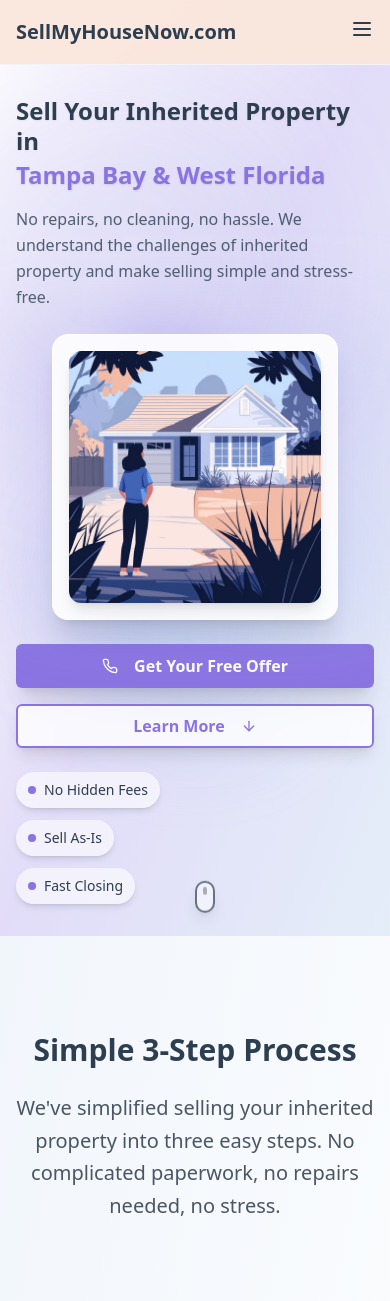
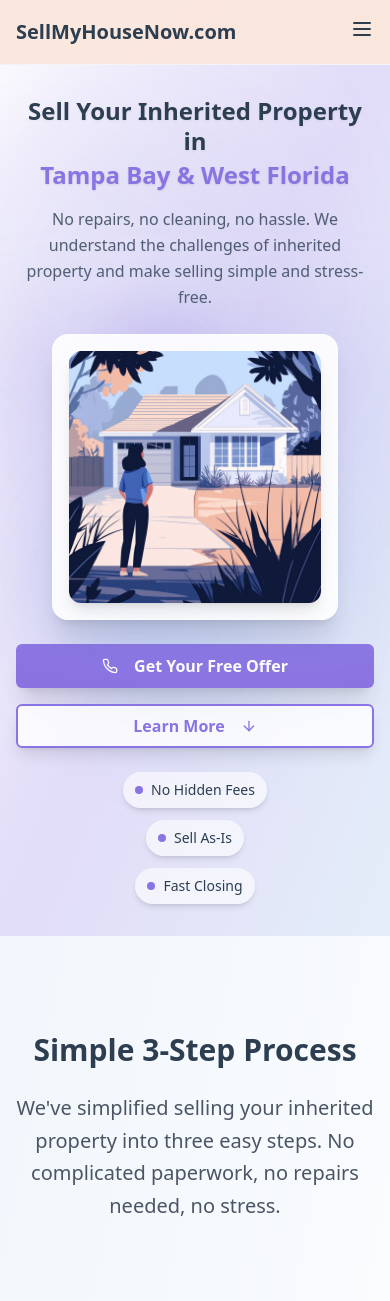
Before and after one commit to tlfla/gentle-home-solutions, a React (Vite) app: page / in a window 390 px wide. Shown: the top 1301 px of the page. Built offline with nearby package versions, Linux system fonts and the light colour scheme.

Commit message:
Fix mobile hero section layout
Center-align text and hide scroll icon on mobile.

```diff
--- a/src/components/Hero.tsx
+++ b/src/components/Hero.tsx
@@ -43,12 +43,12 @@ export const Hero = () => {
           <div className="space-y-6 sm:space-y-8 lg:space-y-12 animate-fade-in">
             {/* 1. Headline text */}
             <div className="space-y-4 sm:space-y-6 lg:space-y-8">
-              <h1 className="text-2xl sm:text-3xl md:text-4xl lg:text-5xl xl:text-6xl font-bold text-[#2C3E50] leading-tight drop-shadow-sm">
+              <h1 className="text-2xl sm:text-3xl md:text-4xl lg:text-5xl xl:text-6xl font-bold text-[#2C3E50] leading-tight drop-shadow-sm text-center md:text-left">
                 Sell Your Inherited Property in
                 <span className="text-brand-purple block mt-1 sm:mt-2 drop-shadow-sm">Tampa Bay & West Florida</span>
               </h1>
               {/* 2. Subtext */}
-              <h2 className="text-base sm:text-lg md:text-xl lg:text-2xl text-[#2C3E50] opacity-80 leading-relaxed drop-shadow-sm">
+              <h2 className="text-base sm:text-lg md:text-xl lg:text-2xl text-[#2C3E50] opacity-80 leading-relaxed drop-shadow-sm text-center md:text-left">
                 No repairs, no cleaning, no hassle. We understand the challenges of inherited property and make selling simple and stress-free.
               </h2>
             </div>
@@ -68,7 +68,7 @@ export const Hero = () => {
             </div>
 
             {/* 4. CTA buttons */}
-            <div className="flex flex-col sm:flex-row gap-4 sm:gap-6">
+            <div className="flex flex-col sm:flex-row gap-4 sm:gap-6 justify-center md:justify-start">
               <Button
                 onClick={scrollToContact}
                 size="lg"
@@ -89,7 +89,7 @@ export const Hero = () => {
             </div>
 
             {/* 5. Feature badges */}
-            <div className="flex flex-col sm:flex-row items-start sm:items-center space-y-3 sm:space-y-0 sm:space-x-4 lg:space-x-8 text-[#2C3E50]">
+            <div className="flex flex-col sm:flex-row items-center justify-center md:justify-start sm:items-center space-y-3 sm:space-y-0 sm:space-x-4 lg:space-x-8 text-[#2C3E50]">
               <div className="flex items-center bg-white/60 backdrop-blur-sm rounded-full px-3 sm:px-4 py-2 shadow-md">
                 <div className="w-2 h-2 sm:w-3 sm:h-3 bg-brand-purple rounded-full mr-2 sm:mr-3"></div>
                 <span className="text-sm sm:text-base lg:text-lg font-medium">No Hidden Fees</span>
@@ -121,8 +121,8 @@ export const Hero = () => {
         </div>
       </div>
 
-      {/* Scroll Indicator */}
-      <div className="absolute bottom-4 sm:bottom-8 left-1/2 transform -translate-x-1/2 animate-bounce">
+      {/* Scroll Indicator - Hidden on Mobile */}
+      <div className="absolute bottom-4 sm:bottom-8 left-1/2 transform -translate-x-1/2 animate-bounce hidden md:block">
         <div className="w-5 h-8 sm:w-6 sm:h-10 border-2 border-[#2C3E50]/70 rounded-full flex justify-center bg-white/50 backdrop-blur-sm shadow-lg">
           <div className="w-1 h-2 sm:h-3 bg-[#2C3E50]/70 rounded-full mt-1 sm:mt-2 animate-pulse"></div>
         </div>
```
